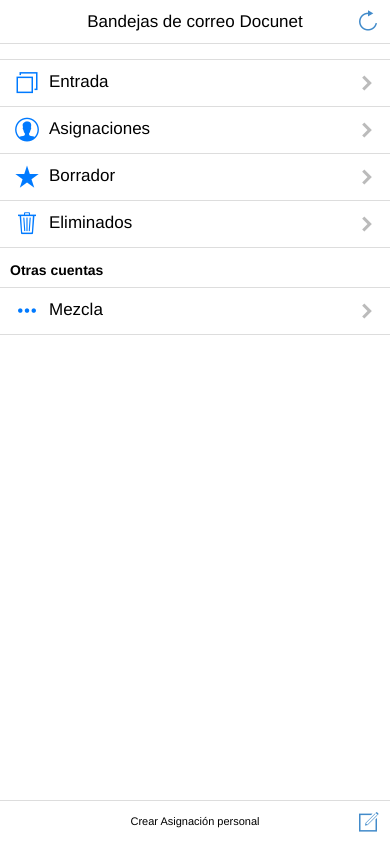
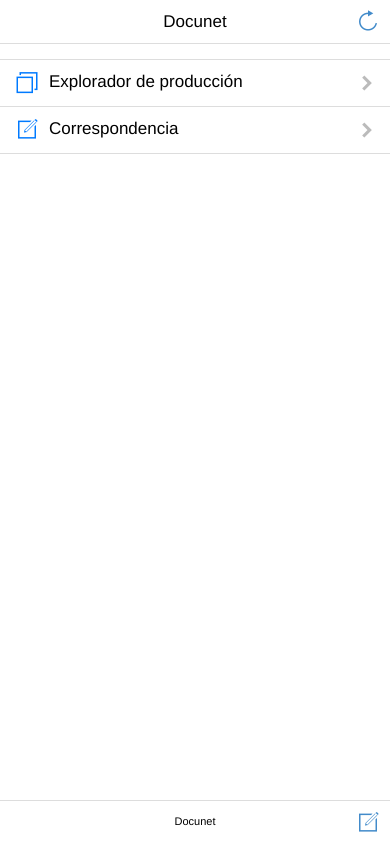
Before and after one commit to cethap/docu, a plain HTML site: page www/index.html in a window 390 px wide. Drawn offline with Linux system fonts and the light colour scheme; some packages are replaced by stand-ins of ours.

Commit message:
Update index.html

```diff
--- a/www/index.html
+++ b/www/index.html
@@ -28,90 +28,37 @@
         <link rel="stylesheet" type="text/css" href="ratchet/dist/css/ratchet.min.css" />
         <link rel="stylesheet" type="text/css" href="css/app.css" />
         <script type="text/javascript" src="ratchet/dist/js/ratchet.min.js"></script>
-        <title>Correo Docunet</title>
+        <title>Docunet</title>
     </head>
     <body>
         <header class="bar bar-nav">
           <a class="icon icon-refresh pull-right"></a>
-          <h1 class="title">Bandejas de correo Docunet</h1>
+          <h1 class="title">Docunet</h1>
         </header>
 
         <div class="bar bar-footer">
           <a class="icon icon-compose pull-right" href="#composeModal"></a>
-          <small class="updated-text">Crear Asignación personal</small>
+          <small class="updated-text">Docunet</small>
         </div>
 
         <div class="content">
-
           <ul class="table-view">
-            <li class="table-view-cell media">
-              <a class="navigate-right" href="inbox.html" data-transition="slide-in">
-                <span class="media-object icon icon-pages pull-left"></span>
-                <div class="media-body">
-                  Entrada
-                </div>
+            <li class="table-view-cell">
+              <a class="navigate-right" href="explprdccion.html">
+                <span class="media-object pull-left icon icon-pages"></span>
+                Explorador de producción
               </a>
             </li>
-            <li class="table-view-cell media">
-              <a class="navigate-right" href="inbox.html" data-transition="slide-in">
-                <span class="media-object icon icon-person pull-left"></span>
-                <div class="media-body">
-                  Asignaciones
-                </div>
-              </a>
-            </li>
-            <li class="table-view-cell media">
-              <a class="navigate-right" href="inbox.html" data-transition="slide-in">
-                <span class="media-object icon icon-star-filled pull-left"></span>
-                <div class="media-body">
-                  Borrador
-                </div>
-              </a>
-            </li>
-            <li class="table-view-cell media">
-              <a class="navigate-right" href="inbox.html" data-transition="slide-in">
-                <span class="media-object icon icon-trash pull-left"></span>
-                <div class="media-body">
-                  Eliminados
-                </div>
-              </a>
-            </li>
-          </ul>
-
-          <h5 class="content-padded">Otras cuentas</h5>
-          <ul class="table-view">
-            <li class="table-view-cell media">
-              <a class="navigate-right" href="inbox.html" data-transition="slide-in">
-                <span class="media-object icon icon-more pull-left"></span>
-                <div class="media-body">
-                  Mezcla
-                </div>
+            <li class="table-view-cell">
+              <a class="navigate-right" href="mail.html">
+                <span class="media-object pull-left icon icon-compose"></span>
+                Correspondencia
               </a>
             </li>
           </ul>
         </div><!-- /.content -->
 
-        <!-- Compose modal -->
-        <div id="composeModal" class="modal">
-          <header class="bar bar-nav">
-            <a class="btn btn-link pull-right" href="#composeModal">
-              <strong>Enviar</strong>
-            </a>
-            <a class="btn btn-link pull-left" href="#composeModal">
-              Cancelar
-            </a>
-            <h1 class="title">Asignación personal</h1>
-          </header>
 
-          <div class="content">
-            <form class="input-group">
-              <input type="text" placeholder="Para:">
-              <input type="email" placeholder="Desde:">
-              <input type="text" placeholder="Asunto:">
-              <textarea rows="20"></textarea>
-            </form>
-          </div>
-        </div><!-- /.modal -->
         <script type="text/javascript" src="cordova.js"></script>
         <script type="text/javascript" src="js/index.js"></script>
         <script type="text/javascript">
```
